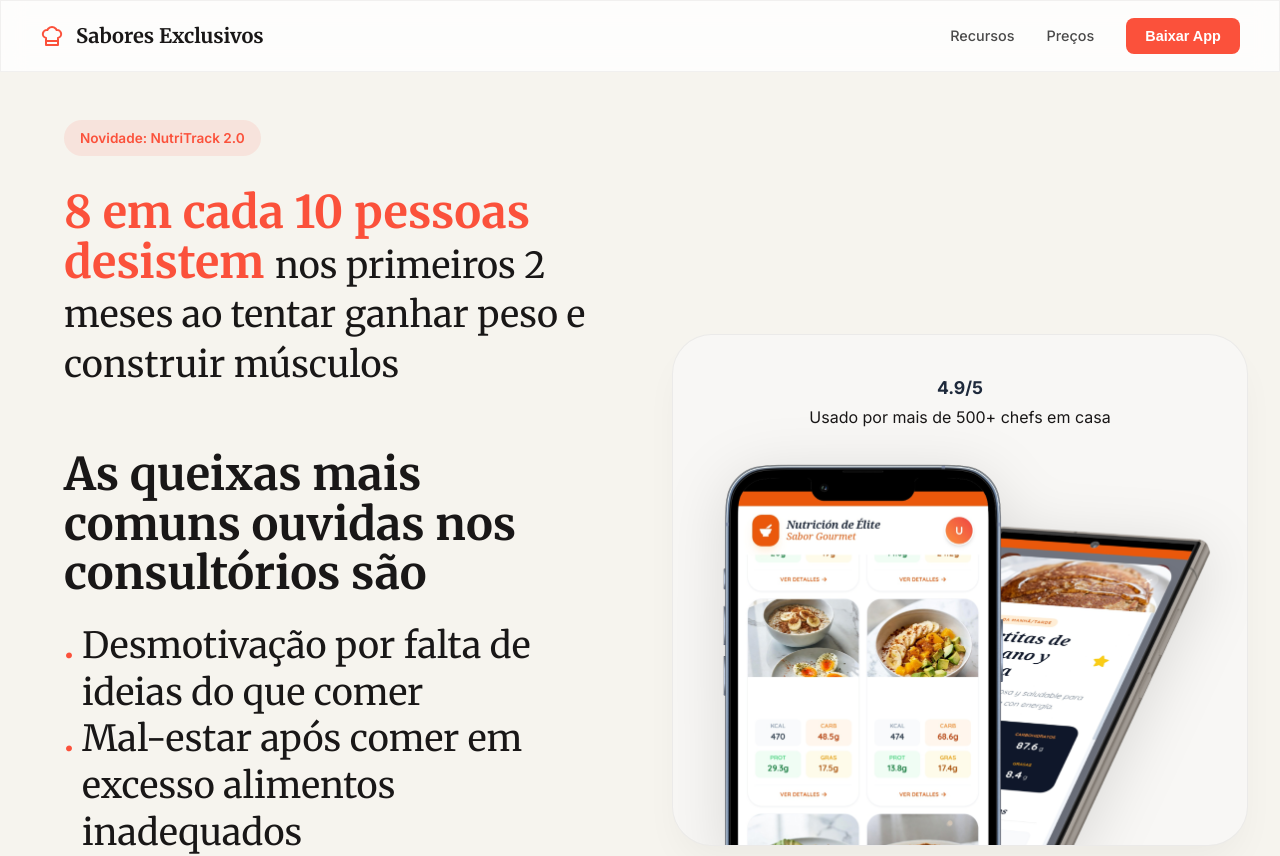
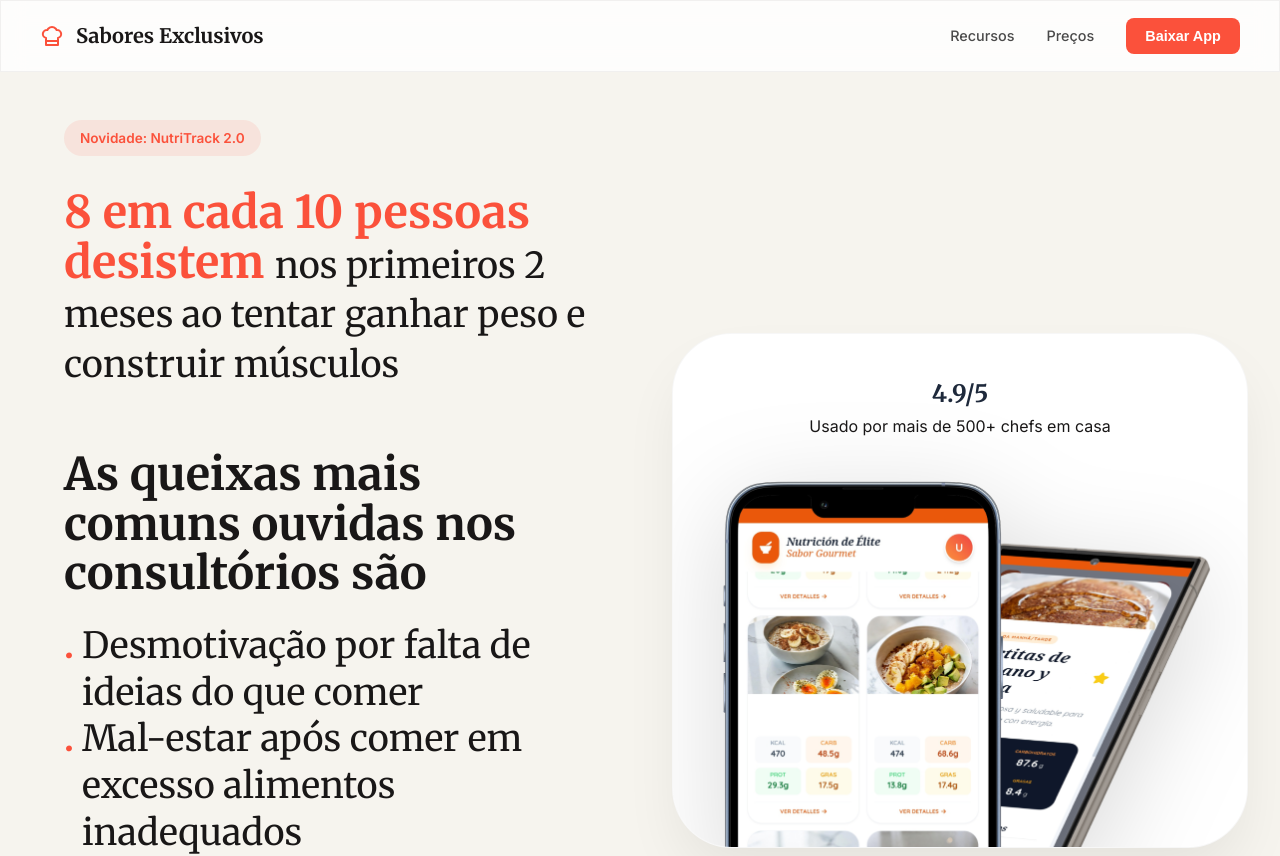
Before and after one commit to YohanSaibb026/LeadingPage, a React (Vite) app: page / in a window 1280 px wide. Shown: the top 856 px of the page. Built offline with nearby package versions, Linux system fonts and the light colour scheme.

Commit message:
style: refine hero card visual to match reference (white bg, rounded, larger)

```diff
--- a/src/App.css
+++ b/src/App.css
@@ -266,45 +266,60 @@
 
 /* Hero Card */
 .hero-card {
-    background-color: #F8F7F5;
-    border: 1px solid rgba(0, 0, 0, 0.05);
-    border-radius: 40px;
-    padding: 2.5rem 2rem 0;
+    background-color: #ffffff;
+    border: 1px solid rgba(0, 0, 0, 0.03);
+    /* Faint border */
+    border-radius: 60px;
+    /* Much rounder */
+    padding: 3rem 2rem 0;
+    /* More top spacing */
     margin: 2rem auto 0;
-    max-width: 700px;
+    max-width: 800px;
+    /* Larger card */
+    width: 100%;
     display: flex;
     flex-direction: column;
     align-items: center;
     position: relative;
     overflow: hidden;
-    box-shadow: 0 20px 40px -10px rgba(0, 0, 0, 0.05);
+    box-shadow: 0 30px 60px -10px rgba(0, 0, 0, 0.08);
+    /* Soft, premium shadow */
 }
 
 .rating-score {
-    font-size: 1.1rem;
+    font-size: 1.5rem;
+    /* Bigger, bolder */
     font-weight: 800;
     color: #1e293b;
-    margin-bottom: 0.25rem;
+    margin-bottom: 0.5rem;
+    font-family: 'Merriweather', serif;
+    /* Optional: if matching heading font */
+    line-height: 1;
 }
 
 .reviews-container {
     display: flex;
     flex-direction: column;
     align-items: center;
-    margin-bottom: 1.5rem;
+    margin-bottom: 2rem;
     position: relative;
     z-index: 10;
 }
 
 .hero-phone-mockup {
     width: 100%;
-    max-width: 620px;
+    max-width: 720px;
+    /* Much bigger mockup */
     height: auto;
     display: block;
-    margin-bottom: -15px;
-    /* Slight overlap with bottom */
-    filter: drop-shadow(0 10px 30px rgba(0, 0, 0, 0.12));
+    margin-bottom: -30px;
+    filter: drop-shadow(0 20px 50px rgba(0, 0, 0, 0.15));
     transition: transform 0.5s ease;
+}
+
+/* Slight overlap with bottom */
+filter: drop-shadow(0 10px 30px rgba(0, 0, 0, 0.12));
+transition: transform 0.5s ease;
 }
 
 /* Animations */
```
